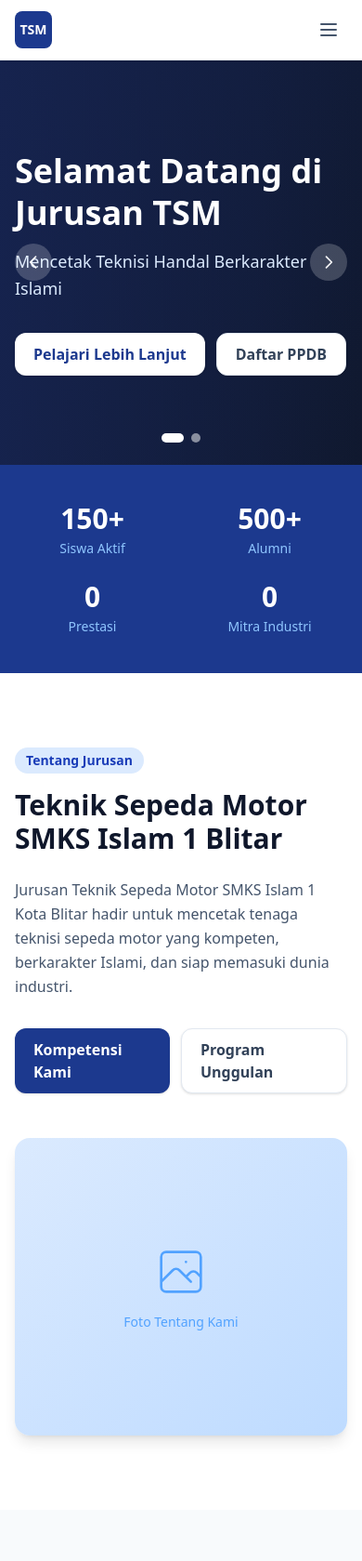
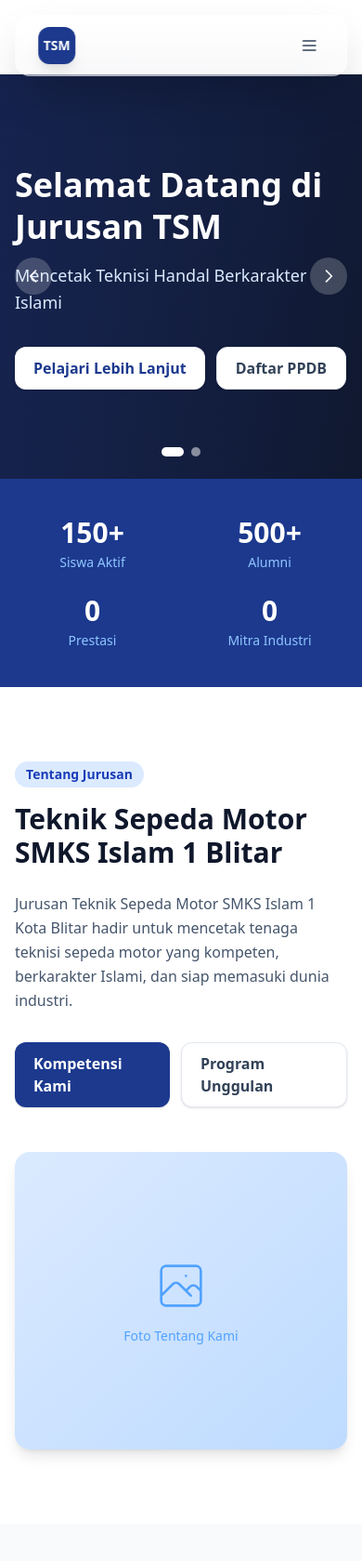
Before and after one commit to fikrudzulfahmi/new-cms-tsm, a Laravel app: page / in a window 390 px wide. Shown: the top 1679 px of the page at 93% size. Run offline with Laravel 12, Linux system fonts and the light colour scheme; data comes from the database, SQL or seed files in the repository; data that the repository does not hold is empty; style sheets or scripts are compiled from the project's sources; some libraries are stand-ins or nearby versions.

Commit message:
Feat: Add piston animation in hero + glassy navbar

```diff
--- /dev/null
+++ b/resources/js/Components/PistonAnimation.vue
@@ -0,0 +1,77 @@
+<script setup>
+import { onMounted } from 'vue'
+
+onMounted(() => {
+  const canvas = document.getElementById('pistonCanvas')
+  if (!canvas) return
+  const ctx = canvas.getContext('2d')
+
+  let time = 0
+  const animate = () => {
+    time += 0.03
+    ctx.clearRect(0, 0, canvas.width, canvas.height)
+
+    // Engine block
+    ctx.fillStyle = '#1e3a8a'
+    ctx.fillRect(40, 120, 200, 80)
+    ctx.strokeStyle = '#0f172a'
+    ctx.lineWidth = 2
+    ctx.strokeRect(40, 120, 200, 80)
+
+    // Cylinder 1
+    drawCylinder(ctx, 80, 120, Math.sin(time) * 15)
+
+    // Cylinder 2
+    drawCylinder(ctx, 140, 120, Math.sin(time + Math.PI / 2) * 15)
+
+    // Cylinder 3
+    drawCylinder(ctx, 200, 120, Math.sin(time + Math.PI) * 15)
+
+    // Crankshaft
+    ctx.strokeStyle = '#0f172a'
+    ctx.lineWidth = 3
+    ctx.beginPath()
+    ctx.arc(120, 200, 6, 0, Math.PI * 2)
+    ctx.stroke()
+    ctx.fillStyle = '#1e3a8a'
+    ctx.fill()
+
+    requestAnimationFrame(animate)
+  }
+
+  const drawCylinder = (ctx, x, y, pistonOffset) => {
+    // Piston rod
+    ctx.strokeStyle = '#3b82f6'
+    ctx.lineWidth = 3
+    ctx.beginPath()
+    ctx.moveTo(x, y + 40 + pistonOffset)
+    ctx.lineTo(x, y + 70)
+    ctx.stroke()
+
+    // Piston head
+    ctx.fillStyle = '#60a5fa'
+    ctx.fillRect(x - 12, y + 35 + pistonOffset, 24, 12)
+    ctx.strokeStyle = '#0f172a'
+    ctx.lineWidth = 1.5
+    ctx.strokeRect(x - 12, y + 35 + pistonOffset, 24, 12)
+
+    // Cylinder wall
+    ctx.strokeStyle = '#1e3a8a'
+    ctx.lineWidth = 2
+    ctx.beginPath()
+    ctx.moveTo(x - 8, y + 40)
+    ctx.lineTo(x - 8, y + 80)
+    ctx.moveTo(x + 8, y + 40)
+    ctx.lineTo(x + 8, y + 80)
+    ctx.stroke()
+  }
+
+  animate()
+})
+</script>
+
+<template>
+  <div class="flex items-center justify-center p-4">
+    <canvas id="pistonCanvas" width="280" height="260" class="drop-shadow-2xl"></canvas>
+  </div>
+</template>
--- a/resources/js/Layouts/AppLayout.vue
+++ b/resources/js/Layouts/AppLayout.vue
@@ -37,39 +37,41 @@ const navLinks = [
       </div>
     </Transition>
 
-    <!-- Navbar -->
-    <nav class="bg-white shadow-sm sticky top-0 z-40 border-b border-slate-100">
-      <div class="max-w-7xl mx-auto px-4 sm:px-6 lg:px-8">
-        <div class="flex items-center justify-between h-16">
+    <!-- Navbar Glassy -->
+    <nav class="fixed top-4 left-1/2 -translate-x-1/2 w-11/12 max-w-5xl z-50 backdrop-blur-xl bg-white/20 border border-white/30 rounded-2xl shadow-2xl">
+      <div class="px-6 py-3">
+        <div class="flex items-center justify-between">
           <Link href="/" class="flex items-center gap-3">
-            <div class="w-10 h-10 bg-blue-900 rounded-lg flex items-center justify-center text-white font-bold text-sm">TSM</div>
+            <div class="w-10 h-10 bg-blue-900 rounded-xl flex items-center justify-center text-white font-bold text-sm shadow-lg">TSM</div>
             <div class="hidden sm:block">
-              <div class="font-bold text-blue-900 text-sm leading-tight">Teknik Sepeda Motor</div>
-              <div class="text-xs text-slate-500">SMKS Islam 1 Kota Blitar</div>
+              <div class="font-bold text-blue-900 text-sm leading-tight">TSM</div>
+              <div class="text-xs text-slate-600">SMKS Islam 1</div>
             </div>
           </Link>
-          <div class="hidden lg:flex items-center gap-1">
-            <a v-for="link in navLinks" :key="link.href" :href="link.href" class="px-3 py-2 rounded-lg text-sm font-medium text-slate-600 hover:text-blue-900 hover:bg-blue-50 transition">{{ link.label }}</a>
+          <div class="hidden lg:flex items-center gap-0.5">
+            <a v-for="link in navLinks" :key="link.href" :href="link.href" class="px-3 py-1.5 rounded-lg text-xs font-semibold text-slate-700 hover:text-blue-900 hover:bg-white/40 transition backdrop-blur-sm">{{ link.label }}</a>
           </div>
-          <div class="flex items-center gap-3">
-            <Link href="/login" class="hidden lg:inline-flex items-center gap-2 bg-blue-900 text-white text-sm font-semibold px-4 py-2 rounded-lg hover:bg-blue-800 transition">
-              <svg class="w-4 h-4" fill="none" viewBox="0 0 24 24" stroke="currentColor"><path stroke-linecap="round" stroke-linejoin="round" stroke-width="2" d="M11 16l-4-4m0 0l4-4m-4 4h14m-5 4v1a3 3 0 01-3 3H6a3 3 0 01-3-3V7a3 3 0 013-3h7a3 3 0 013 3v1"/></svg>
+          <div class="flex items-center gap-2">
+            <Link href="/login" class="hidden lg:inline-flex items-center gap-1.5 bg-blue-900/80 text-white text-xs font-bold px-3.5 py-1.5 rounded-lg hover:bg-blue-900 transition backdrop-blur-sm">
+              <svg class="w-3.5 h-3.5" fill="none" viewBox="0 0 24 24" stroke="currentColor"><path stroke-linecap="round" stroke-linejoin="round" stroke-width="2" d="M11 16l-4-4m0 0l4-4m-4 4h14m-5 4v1a3 3 0 01-3 3H6a3 3 0 01-3-3V7a3 3 0 013-3h7a3 3 0 013 3v1"/></svg>
               Admin
             </Link>
-            <button @click="mobileOpen=!mobileOpen" class="lg:hidden p-2 rounded-lg text-slate-600 hover:bg-slate-100">
-              <svg class="w-6 h-6" fill="none" viewBox="0 0 24 24" stroke="currentColor"><path stroke-linecap="round" stroke-linejoin="round" stroke-width="2" d="M4 6h16M4 12h16M4 18h16"/></svg>
+            <button @click="mobileOpen=!mobileOpen" class="lg:hidden p-1.5 rounded-lg text-slate-700 hover:bg-white/30 backdrop-blur-sm">
+              <svg class="w-5 h-5" fill="none" viewBox="0 0 24 24" stroke="currentColor"><path stroke-linecap="round" stroke-linejoin="round" stroke-width="2" d="M4 6h16M4 12h16M4 18h16"/></svg>
             </button>
           </div>
         </div>
         <!-- Mobile menu -->
         <Transition enter-active-class="transition duration-200" enter-from-class="opacity-0 -translate-y-1" leave-to-class="opacity-0 -translate-y-1">
-          <div v-if="mobileOpen" class="lg:hidden pb-4 border-t border-slate-100 mt-1 pt-3 space-y-1">
-            <a v-for="link in navLinks" :key="link.href" :href="link.href" class="block px-3 py-2.5 rounded-lg text-sm font-medium text-slate-600 hover:bg-blue-50 hover:text-blue-900">{{ link.label }}</a>
-            <Link href="/login" class="block px-3 py-2.5 rounded-lg text-sm font-medium text-blue-900 bg-blue-50">Login Admin</Link>
+          <div v-if="mobileOpen" class="lg:hidden mt-3 pt-3 border-t border-white/20 space-y-1">
+            <a v-for="link in navLinks" :key="link.href" :href="link.href" class="block px-3 py-2 rounded-lg text-xs font-semibold text-slate-700 hover:bg-white/40">{{ link.label }}</a>
+            <Link href="/login" class="block px-3 py-2 rounded-lg text-xs font-bold text-blue-900 bg-white/40">Login Admin</Link>
           </div>
         </Transition>
       </div>
     </nav>
+    <!-- Navbar spacer -->
+    <div class="h-20"></div>
 
     <!-- Content -->
     <main class="flex-1">
--- a/resources/js/Pages/Home/Index.vue
+++ b/resources/js/Pages/Home/Index.vue
@@ -2,6 +2,7 @@
 import { ref, computed, onMounted, onUnmounted } from 'vue'
 import { useForm, router } from '@inertiajs/vue3'
 import AppLayout from '@/Layouts/AppLayout.vue'
+import PistonAnimation from '@/Components/PistonAnimation.vue'
 
 const props = defineProps(['sliders','competencies','programs','facilities','achievements','latestPosts','categories','testimonials','teachers','partners','gallery','stats'])
 
@@ -68,7 +69,8 @@ const levelBadge = { 'Internasional': 'bg-purple-100 text-purple-700', 'Nasional
       </div>
 
       <div class="relative max-w-7xl mx-auto px-4 sm:px-6 lg:px-8 py-24 w-full">
-        <div class="max-w-2xl">
+        <div class="grid lg:grid-cols-2 gap-12 items-center">
+          <div>
             <template v-if="sliders?.length">
               <div v-for="(slide, i) in sliders" :key="`text-${slide.id}`" :class="['transition-all duration-700', i === currentSlide ? 'opacity-100 translate-y-0' : 'opacity-0 absolute']">
                 <h1 v-if="i===currentSlide" class="text-4xl md:text-5xl lg:text-6xl font-bold text-white leading-tight mb-4">{{ slide.title }}</h1>
@@ -84,6 +86,10 @@ const levelBadge = { 'Internasional': 'bg-purple-100 text-purple-700', 'Nasional
               <p class="text-lg text-blue-100 mb-8">SMKS Islam 1 Kota Blitar — Mencetak Teknisi Handal Berkarakter Islami</p>
               <div class="flex gap-3"><a href="#tentang" class="btn-light">Pelajari Lebih</a><a href="/ppdb" class="btn-secondary border-white text-white hover:bg-white hover:text-blue-900">Daftar PPDB</a></div>
             </template>
+          </div>
+          <div class="hidden lg:flex items-center justify-center">
+            <PistonAnimation />
+          </div>
         </div>
       </div>
 
```
Lines whose indentation alone changed are shown as unchanged.
